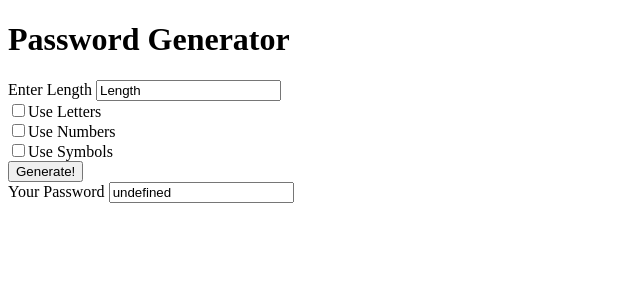
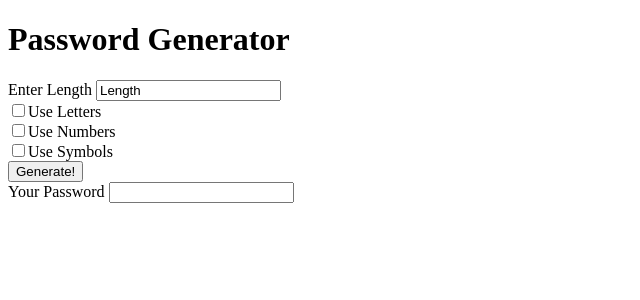
Before and after one commit to GeorgiaHunt89/Angular_Password_Generator, an Angular app: page / in a window 1280 px wide. Shown: the top 300 px of the page, without its empty margins (0-640 px from the left). Built offline with nearby package versions, Linux system fonts and the light colour scheme.

Commit message:
Onclick function added

```diff
--- a/src/app/app.component.ts
+++ b/src/app/app.component.ts
@@ -6,5 +6,12 @@ import { Component } from '@angular/core';
   styleUrls: ['./app.component.css']
 })
 export class AppComponent {
-  title = 'password_generator';
+  password ='';
+
+  onButtonClick(){
+    this.password = 'test password';
+    console.log('button was clicked');
+  }
+
+
 }
```
